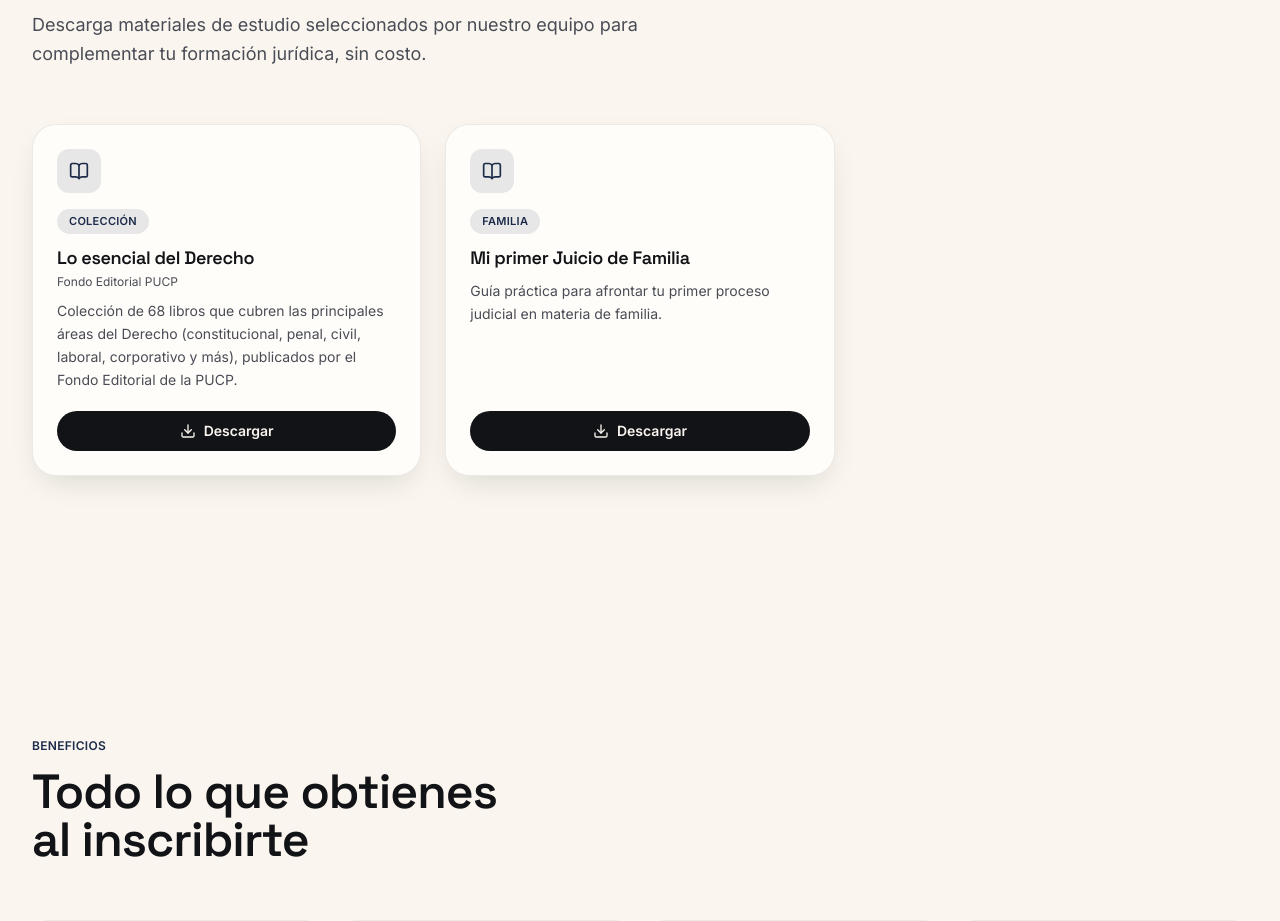
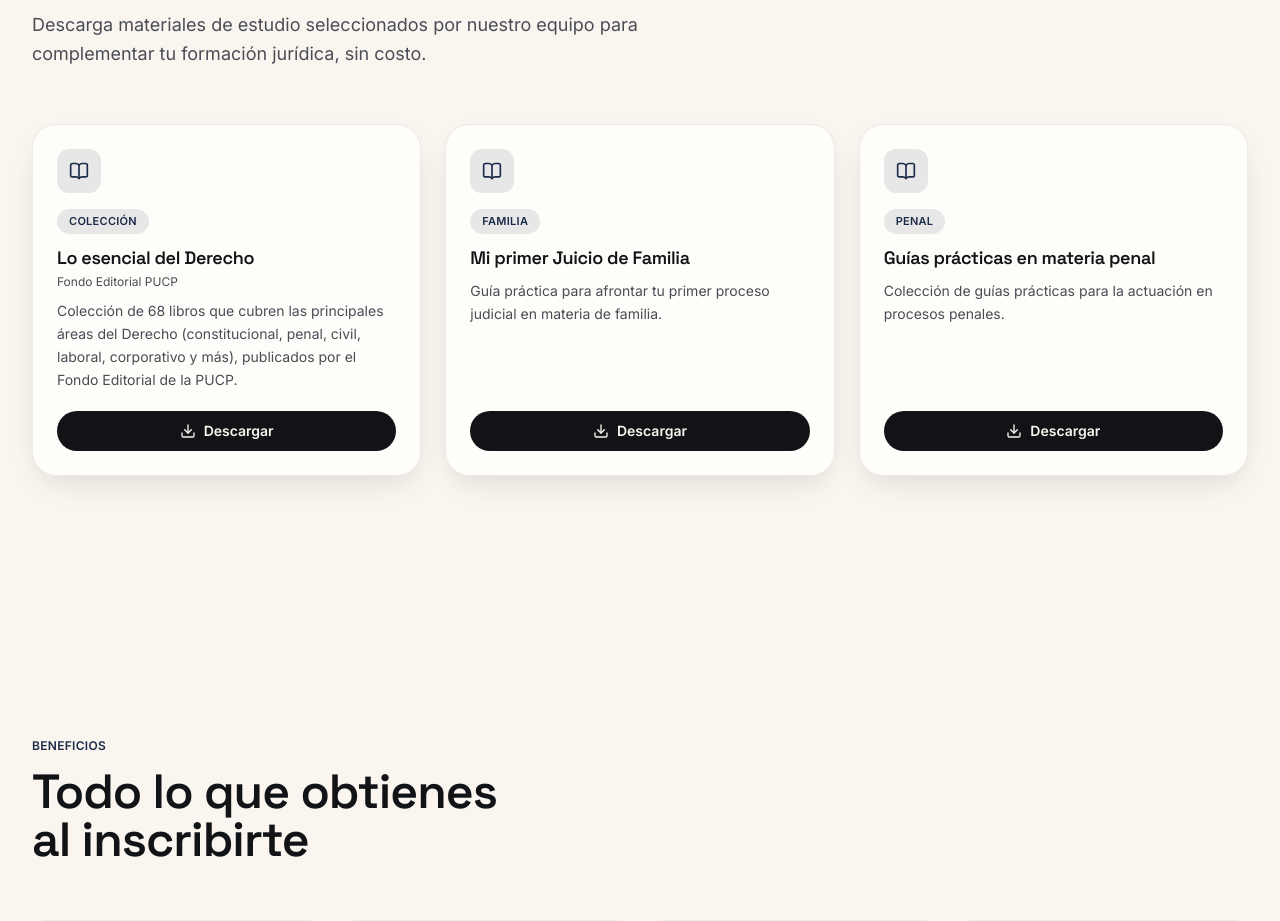
Before and after one commit to forolegalperu-max/foro-legalperu, a React (Vite) app: page / in a window 1280 px wide. Shown: the part 2480-3401 px from the top of the page. Built offline with nearby package versions, Linux system fonts and the light colour scheme.

Commit message:
Agregar "Guías prácticas en materia penal" a la biblioteca virtual
Co-Authored-By: Claude Sonnet 5 <noreply@anthropic.com>

```diff
--- a/src/data/library.ts
+++ b/src/data/library.ts
@@ -30,4 +30,11 @@ export const libraryBooks: LibraryBook[] = [
     description: 'Guía práctica para afrontar tu primer proceso judicial en materia de familia.',
     fileUrl: 'https://drive.google.com/file/d/1U85BdfOjH5z9X01xfNL-ULwvwRmMDUTz/view?usp=share_link',
   },
+  {
+    id: 'guias-practicas-materia-penal',
+    title: 'Guías prácticas en materia penal',
+    category: 'Penal',
+    description: 'Colección de guías prácticas para la actuación en procesos penales.',
+    fileUrl: 'https://drive.google.com/drive/folders/1hVETcZ2_qeidkZr77l38U3qCMLabEidu?usp=share_link',
+  },
 ];
```
